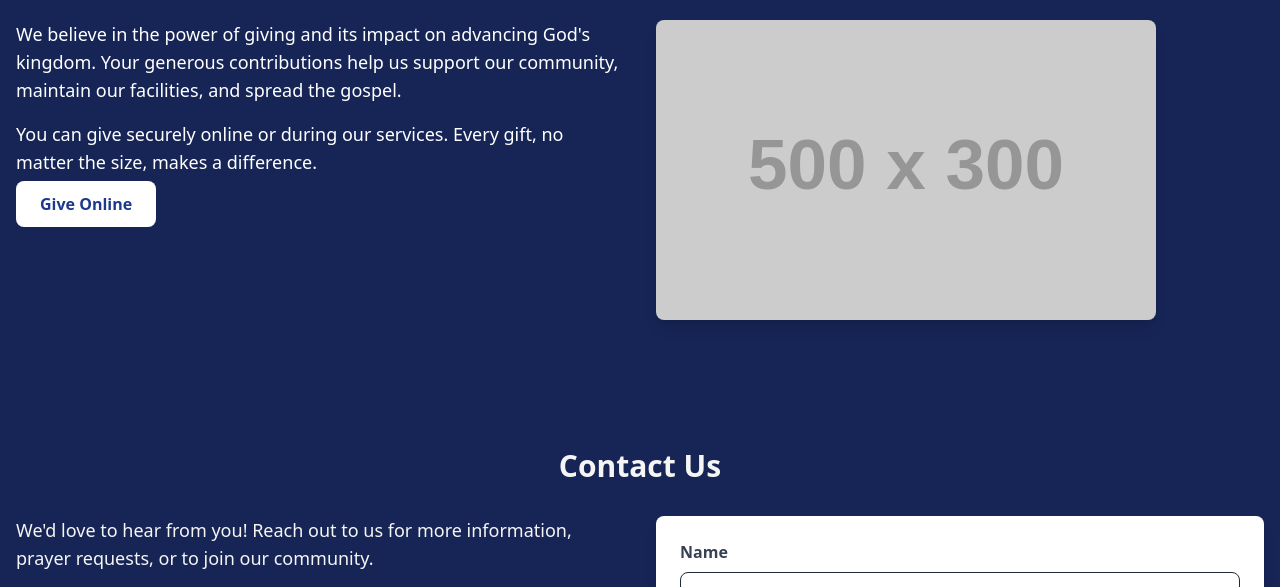
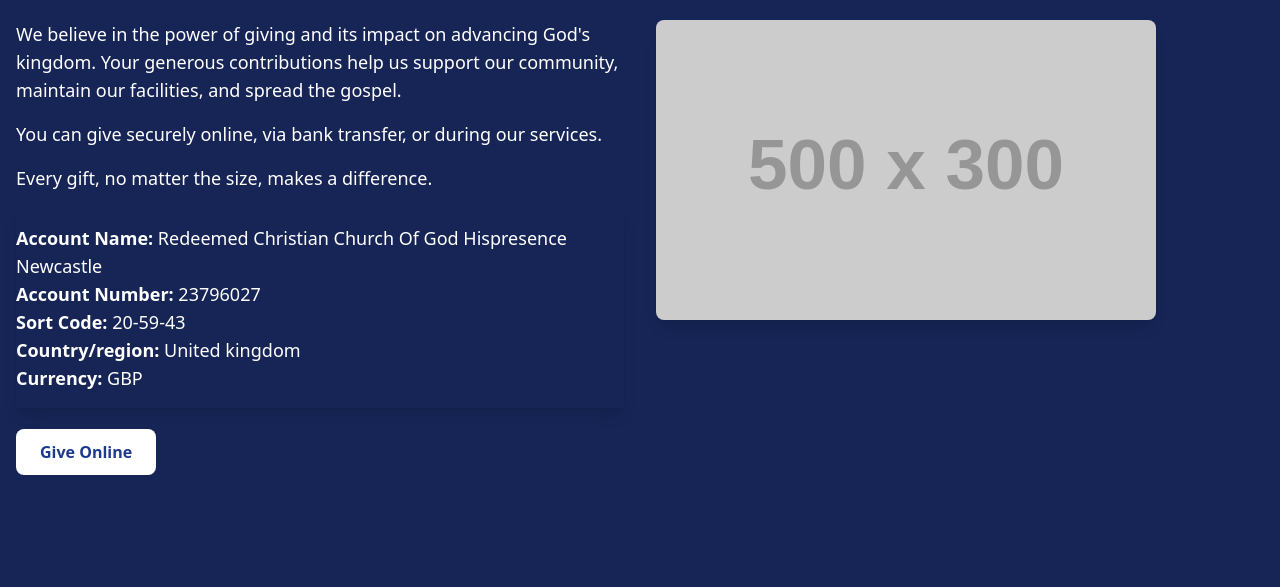
Before and after one commit to yomola/His-Presence-Newcastle, a website: page src/index.html in a window 1280 px wide. Shown: the part 2460-3047 px from the top of the page. Drawn offline with Linux system fonts and the light colour scheme; placeholder pictures from the web are drawn by us.

Commit message:
Updated the paragraphs in the giving section

```diff
--- a/src/index.html
+++ b/src/index.html
@@ -129,7 +129,16 @@
       <div class="grid md:grid-cols-2 gap-8">
         <div>
           <p class="text-lg mb-4">We believe in the power of giving and its impact on advancing God's kingdom. Your generous contributions help us support our community, maintain our facilities, and spread the gospel.</p>
-          <p class="text-lg mb-4">You can give securely online or during our services. Every gift, no matter the size, makes a difference.</p>
+          <p class="text-lg mb-4">You can give securely online, via bank transfer, or during our services.</p>
+          <p class="text-lg mb-4">Every gift, no matter the size, makes a difference.</p>
+          <div class="shadow-lg text-lg mb-8 py-4">
+            <p><strong>Account Name:</strong> Redeemed Christian Church Of God Hispresence Newcastle <br>
+              <strong>Account Number:</strong> 23796027<br>
+              <strong>Sort Code:</strong> 20-59-43 <br>
+              <strong>Country/region:</strong> United kingdom <br>
+              <strong>Currency:</strong> GBP</p>
+          </div>
+
           <a href="#" class="bg-white text-blue-900 px-6 py-3 rounded-lg font-semibold hover:bg-blue-300 transition duration-300">Give Online</a>
         </div>
         <div>
```
Also changed, not shown: src/output.css.
